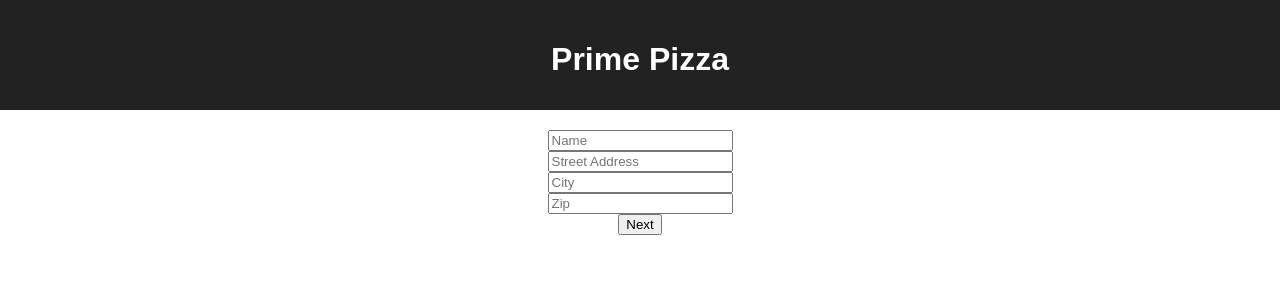
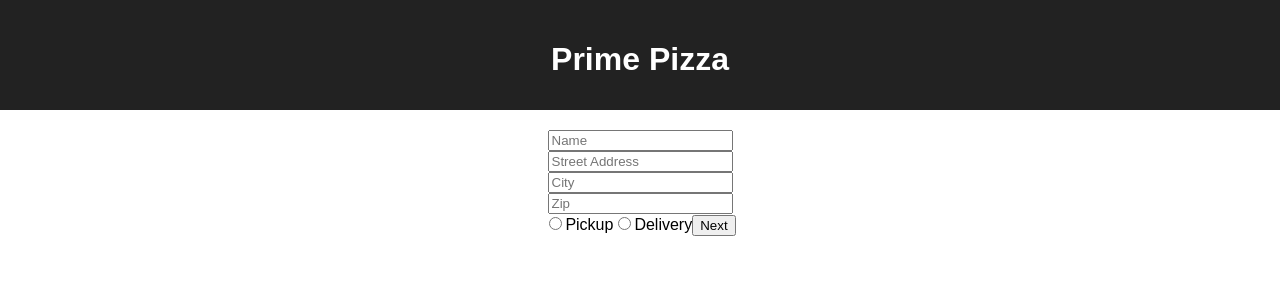
Before and after one commit to Brandon-McCarty/redux-pizza-parlor, a React (Create React App) app: page / in a window 1280 px wide. Shown: the top 300 px of the page. Built offline with nearby package versions, Linux system fonts and the light colour scheme; no server answers.

Commit message:
add radio inputs

```diff
--- a/src/components/CustomerForm/CustomerForm.jsx
+++ b/src/components/CustomerForm/CustomerForm.jsx
@@ -38,6 +38,12 @@ function CustomerForm({ getPizzas }) {
                 onChange={(event) => setZip(event.target.value)}
             />
             <br />
+
+            <input type="radio" id="pickup" value="Pickup"/>
+            <label htmlFor="pickup">Pickup</label>
+
+            <input type="radio" id="delivery" value="Delivery"/>
+            <label htmlFor="pickup">Delivery</label>
             <button>
                 Next
             </button>
```
